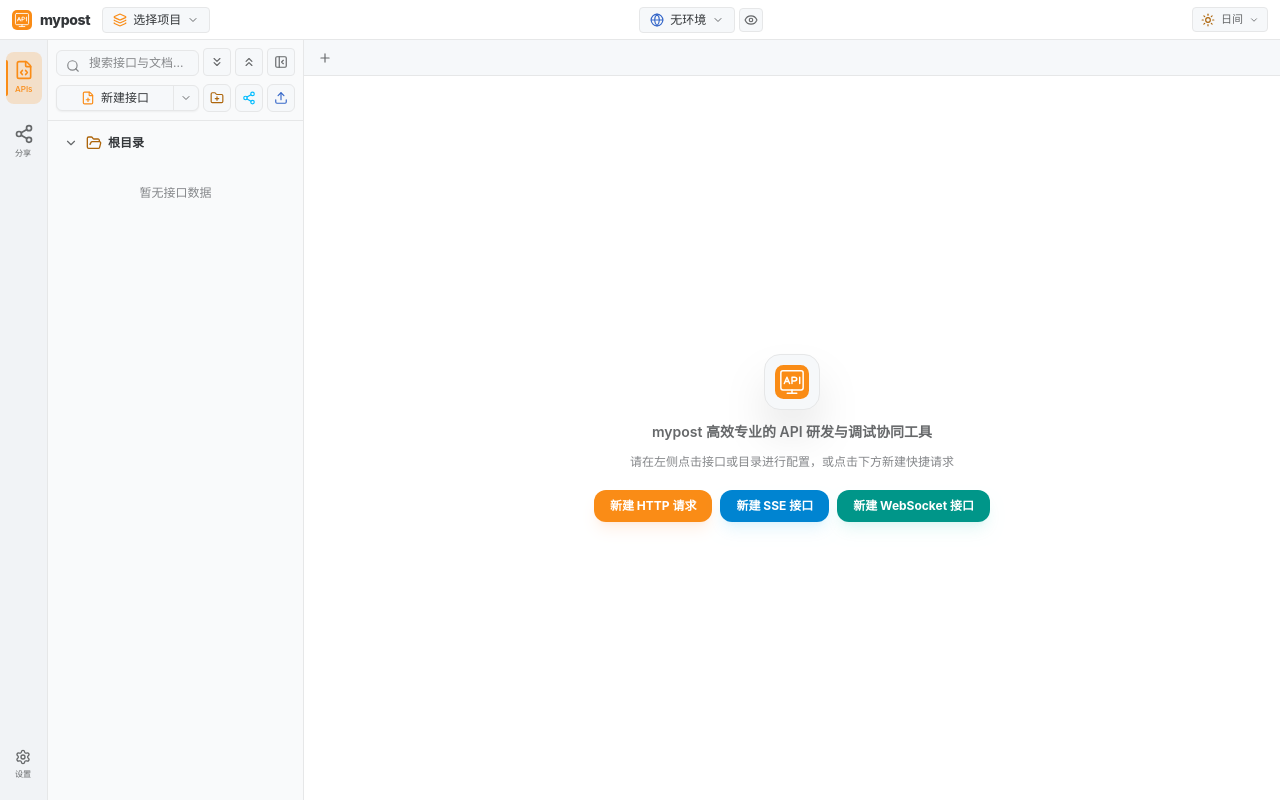
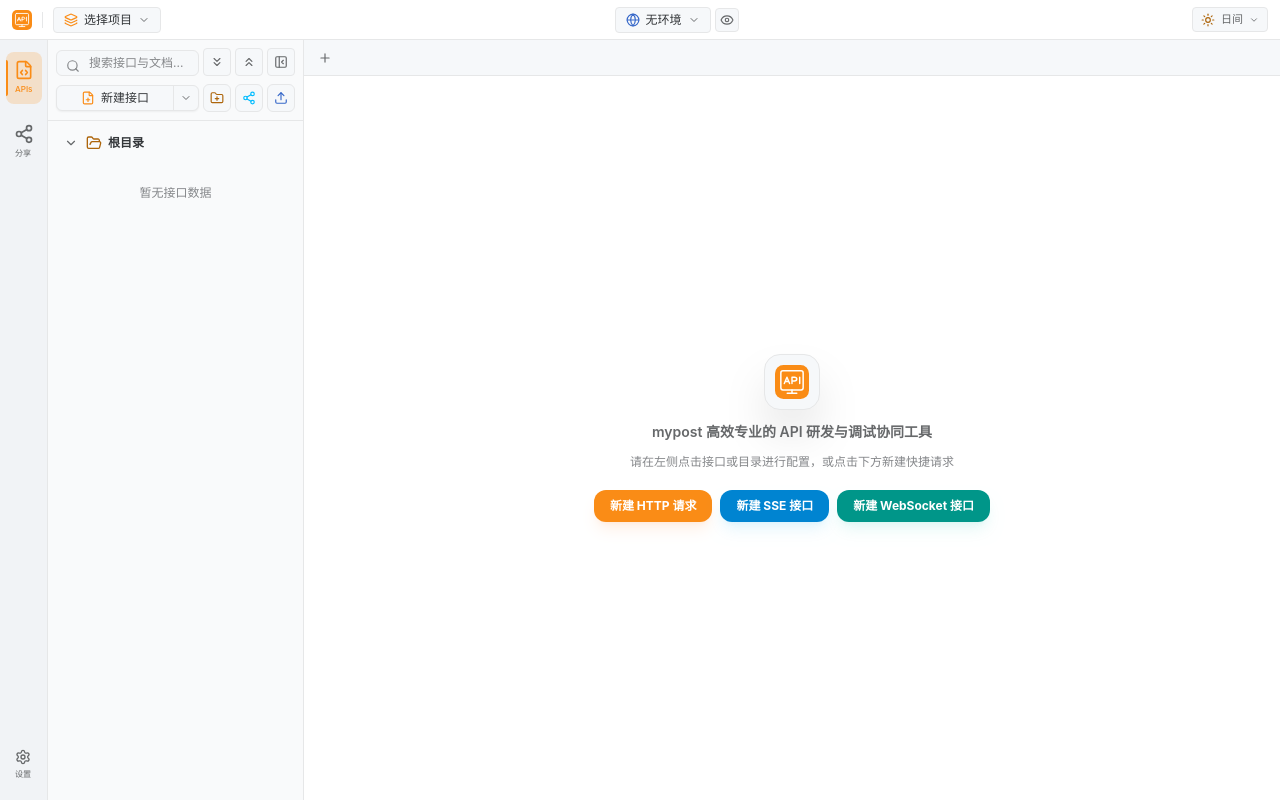
Before and after one commit to Tiane-ira/my-post, a React (Vite) app: page / in a window 1280 px wide. Built offline with nearby package versions, Linux system fonts and the light colour scheme.

Commit message:
refactor: optimize top-left brand title to avoid duplicate mypost text

```diff
--- a/index.html
+++ b/index.html
@@ -3,7 +3,7 @@
   <head>
     <meta charset="UTF-8" />
     <meta name="viewport" content="width=device-width, initial-scale=1.0" />
-    <title>mypost - 现代化 API 设计、调试与协作平台</title>
+    <title>mypost</title>
     <link rel="icon" type="image/svg+xml" href="./icon.svg" />
   </head>
   <body class="bg-canvas text-foreground select-none overflow-hidden m-0 p-0 font-sans antialiased">
--- a/src/renderer/src/App.tsx
+++ b/src/renderer/src/App.tsx
@@ -83,6 +83,11 @@
       window.mypostAPI.setCloseToTray(savedCloseToTray === 'true');
     }
   }, []);
+
+  // Dynamic window title with current project name
+  useEffect(() => {
+    document.title = currentProject?.name ? `${currentProject.name} - mypost` : 'mypost';
+  }, [currentProject?.name]);
 
   const handleSwitchProject = (project: ProjectInfo) => {
     if (!project) return;
--- a/src/renderer/src/components/TitleBar.tsx
+++ b/src/renderer/src/components/TitleBar.tsx
@@ -56,17 +56,16 @@
   return (
     <div className="h-10 bg-surface border-b border-line flex items-center justify-between px-3 select-none text-xs z-50">
       {/* Brand & Project Selector */}
-      <div className="flex items-center gap-3">
-        <div className="flex items-center gap-2 font-bold text-sm tracking-wide text-foreground">
+      <div className="flex items-center gap-2.5">
+        <div className="flex items-center" title="mypost">
           <img
             src="./icon.svg"
             alt="mypost"
             className="w-5 h-5 object-contain"
           />
-          <span className="text-foreground font-extrabold tracking-tight">
-            mypost
-          </span>
         </div>
+
+        <div className="h-4 w-px bg-line"></div>
 
         {/* Project Dropdown */}
         <div className="relative">
```
